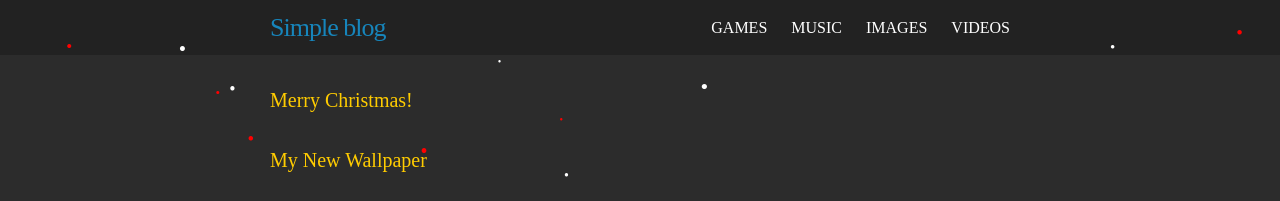
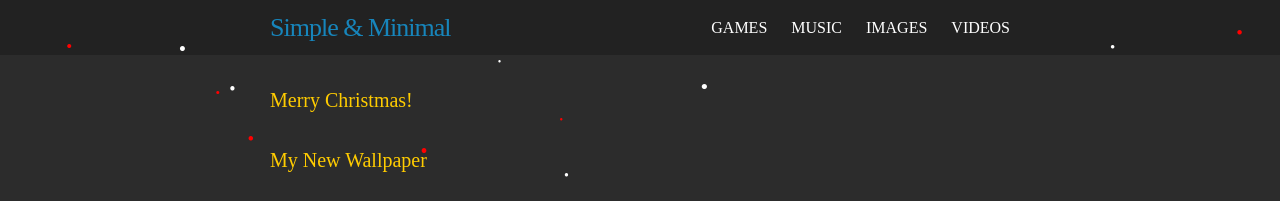
Before and after one commit to skandyn-sh/skandyn-sh.github.io, a Jekyll site: the page built from index.html, in a window 1280 px wide. Shown: the top 201 px of the page. Built offline with Jekyll 4.4.1, drawn with Linux system fonts in a browser that asks for light colours; nearby versions of some CDN libraries; library files that are not in the unit come from our copies; comment, search, counter and statistics services are not loaded.

Commit message:
Update _config.yml

```diff
--- a/_config.yml
+++ b/_config.yml
@@ -1,4 +1,4 @@
-title: Simple blog
+title: Simple & Minimal
 email:
 baseurl: "" # the subpath of your site, e.g. /blog
 url: "http://skandyn-sh.github.io" # the base hostname & protocol for your site, e.g. http://example.com
```
